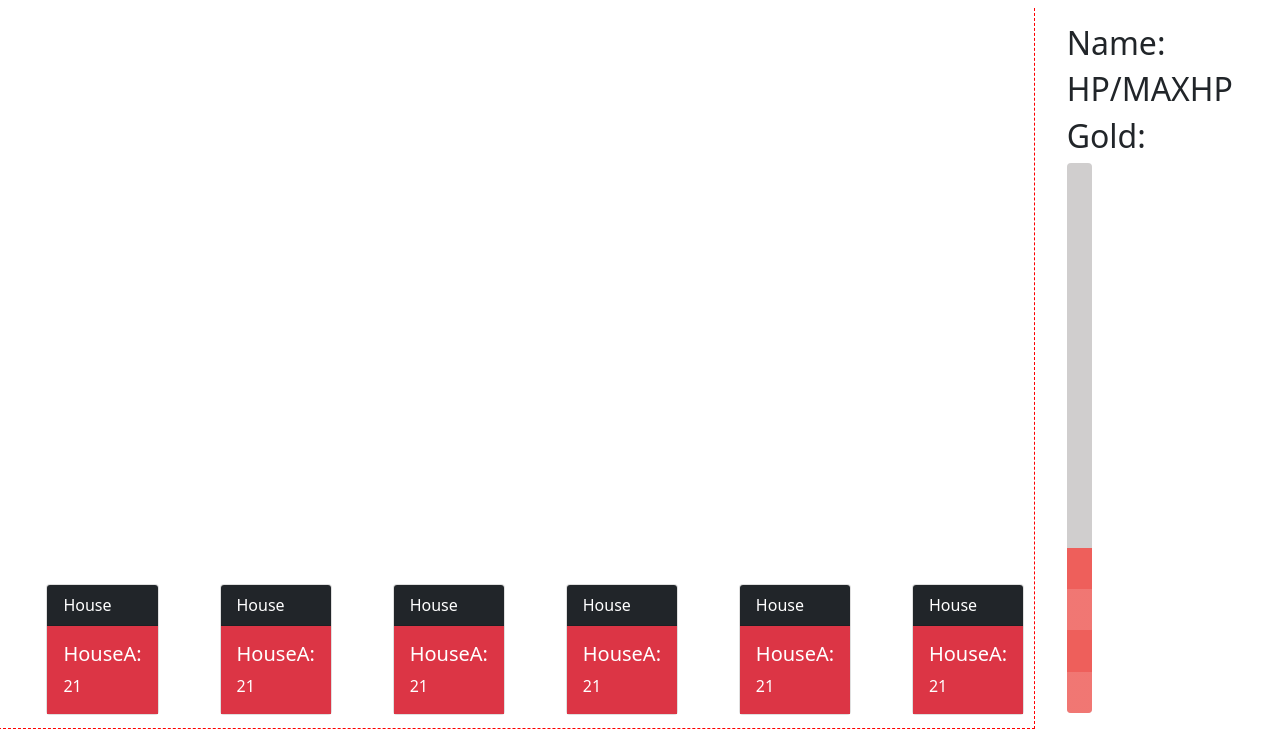
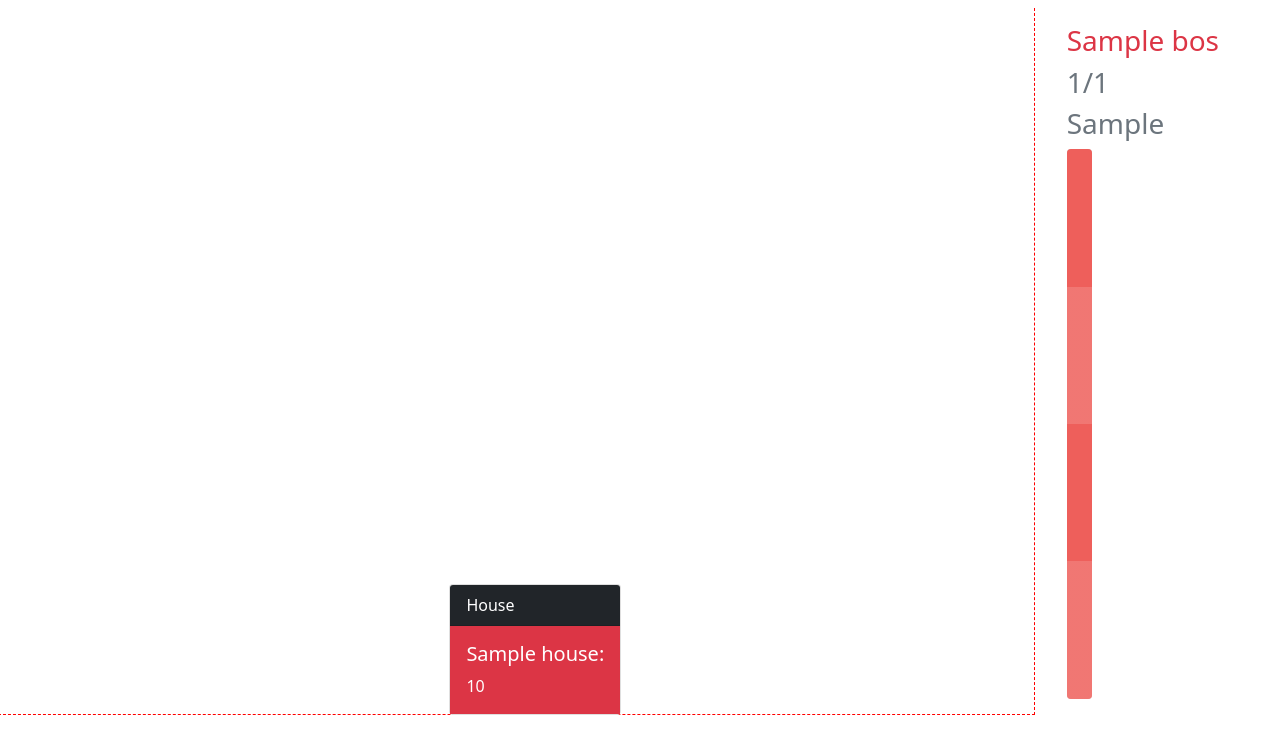
Before and after one commit to AsjadIftikhar/dbhelp, a Django app: page / in a window 1280 px wide. Shown: the part 56-800 px from the top of the page. Run offline with Django 4.2, Linux system fonts and the light colour scheme; tables that the repository leaves empty hold one stand-in row (values such as "Sample post").

Commit message:
Completed

```diff
--- a/single_page/models.py
+++ b/single_page/models.py
@@ -5,9 +5,15 @@ class Houses(models.Model):
     house_name = models.CharField(max_length=100)
     house_points = models.IntegerField(null=True)
 
+    def __str__(self):
+        return self.house_name
+
 
 class Boss(models.Model):
     name = models.CharField(max_length=100)
     hp = models.IntegerField(null=True)
     max_hp = models.IntegerField(null=True)
     gold = models.CharField(max_length=100)
+
+    def __str__(self):
+        return self.name
--- a/single_page/views.py
+++ b/single_page/views.py
@@ -6,11 +6,18 @@ from .models import Houses, Boss
 
 
 def index(request):
-    houses_list = list(Houses.objects.all())
-    first_boss = list(Boss.objects.all())
+    houses_list = Houses.objects.all()
+    all_boss = Boss.objects.all()
+    boss = None
+    for b in all_boss:
+        boss = b
+        break
 
-    context = {'housesList': houses_list,
-               'firstBoss': first_boss}
+    percentage = (boss.hp / boss.max_hp)*100
+
+    context = {'houses_list': houses_list,
+               'boss': boss,
+               'percentage': percentage}
 
     html_template = loader.get_template('index.html')
     return HttpResponse(html_template.render(context, request))
--- a/templates/index.html
+++ b/templates/index.html
@@ -66,12 +66,12 @@
 <div class="container-fluid d-flex justify-content-end">
     <div class="col-10 m-2" style="border-bottom: red 1px dashed; border-right: red 1px dashed"></div>
         <div class="col-2 m-2 p-3">
-        <h2>Name: </h2>
-        <h2>HP/MAXHP</h2>
-        <h2>Gold: </h2>
+        <h3 class="text-danger">{{ boss.name }} </h3>
+        <h3 class="text-secondary">{{ boss.hp }}/{{ boss.max_hp }}</h3>
+        <h3 class="text-secondary">{{ boss.gold }}</h3>
         <div class="progress progress-bar-vertical">
             <div class="progress-bar progress-striped" role="progressbar" aria-valuenow="90" aria-valuemin="0"
-             aria-valuemax="100" style="height: 30%;"></div>
+                 aria-valuemax="100" style="height: {{ percentage }}%;"></div>
         </div>
     </div>
 
@@ -81,48 +81,15 @@
      style="position:fixed;
     bottom:25px;">
     <div class="d-flex justify-content-around flex_wrap col-10 p-1">
+        {% for house in houses_list %}
             <div class="card text-white">
                 <div class="card-header bg-dark">House</div>
                 <div class="card-body bg-danger">
-                <h5 class="card-title">HouseA: </h5>
-                <p class="card-text">21</p>
+                    <h5 class="card-title">{{ house.house_name }}: </h5>
+                    <p class="card-text">{{ house.house_points }}</p>
                 </div>
             </div>
-        <div class="card text-white">
-            <div class="card-header bg-dark">House</div>
-            <div class="card-body bg-danger">
-                <h5 class="card-title">HouseA: </h5>
-                <p class="card-text">21</p>
-            </div>
-        </div>
-        <div class="card text-white">
-            <div class="card-header bg-dark">House</div>
-            <div class="card-body bg-danger">
-                <h5 class="card-title">HouseA: </h5>
-                <p class="card-text">21</p>
-            </div>
-        </div>
-        <div class="card text-white">
-            <div class="card-header bg-dark">House</div>
-            <div class="card-body bg-danger">
-                <h5 class="card-title">HouseA: </h5>
-                <p class="card-text">21</p>
-            </div>
-        </div>
-        <div class="card text-white">
-            <div class="card-header bg-dark">House</div>
-            <div class="card-body bg-danger">
-                <h5 class="card-title">HouseA: </h5>
-                <p class="card-text">21</p>
-            </div>
-        </div>
-        <div class="card text-white">
-            <div class="card-header bg-dark">House</div>
-            <div class="card-body bg-danger">
-                <h5 class="card-title">HouseA: </h5>
-                <p class="card-text">21</p>
-            </div>
-        </div>
+        {% endfor %}
     </div>
 
 </div>
```
Lines whose indentation alone changed are shown as unchanged.
